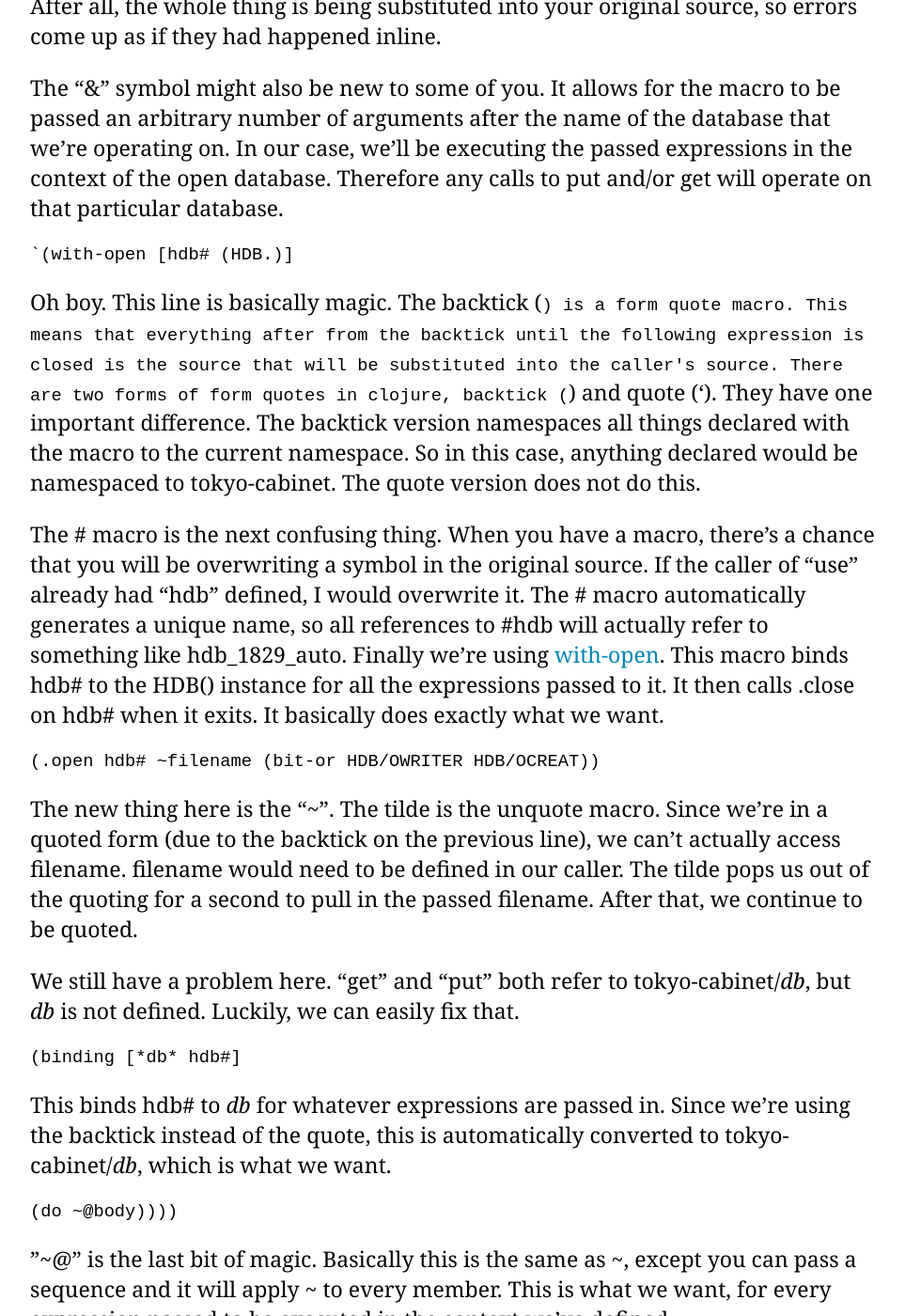
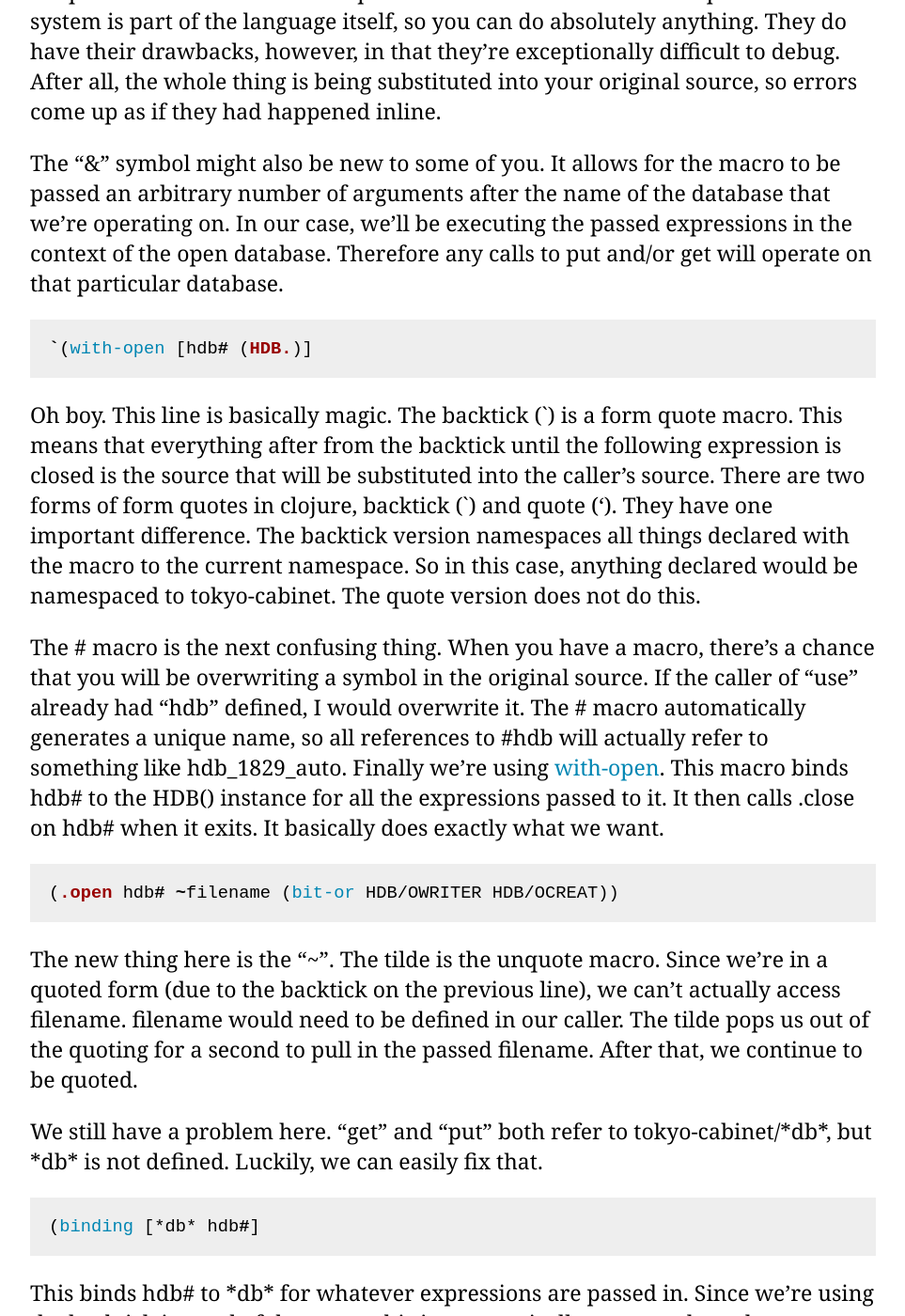
Before and after one commit to JustinTulloss/caffeinated-simpleton, a Jekyll site: the page built from _posts/2009-03-22-fifth-static-storage-and-tokyo-cabinet.markdown, in a window 1280 px wide and 1400 px high, scrolled down 2702 px. Shown: the whole window at 94% size, without its empty margins (158-1121 px from the left). Built offline with Jekyll 4.4.1, drawn with Linux system fonts in a browser that asks for light colours; Markdown is read by kramdown in place of the engine named in the settings; some of the changed text lies outside the part shown.

Commit message:
Fixup highlighting in tokyo cabinet post

```diff
--- a/_posts/2009-03-22-fifth-static-storage-and-tokyo-cabinet.markdown
+++ b/_posts/2009-03-22-fifth-static-storage-and-tokyo-cabinet.markdown
@@ -75,23 +75,23 @@ To accomplish this, I ended up with the wrapper below.
 <script src="http://gist.github.com/83113.js"></script>
 
 Whew. Pretty intense stuff. There's all sorts of new stuff here for the beginning lisper, so let's step through this line by line, though we'll skip a few of the less interesting lines.
-<pre lang="clojure"> (declare *db*)</pre>
-This is pretty straightforward. It declares *db* in the tokyo-cabinet namespace. *&lt;var name&gt;* is the convention for declaring globals in lisp.
-<pre lang="clojure">(defmacro use [filename &amp; body]</pre>
+{% highlight clj %} (declare *db*){% endhighlight %}
+This is pretty straightforward. It declares \*db\* in the tokyo-cabinet namespace. \*&lt;var name&gt;\* is the convention for declaring globals in lisp.
+{% highlight clj %}(defmacro use [filename &amp; body]{% endhighlight %}
 Macros are what lispers tend to rave about, and this is my first one. Macros in lisp are basically the same concept as in C, you can substitute whatever you like into the place where it's used at compile time. The difference is that lisp's macro system is part of the language itself, so you can do absolutely anything. They do have their drawbacks, however, in that they're exceptionally difficult to debug. After all, the whole thing is being substituted into your original source, so errors come up as if they had happened inline.
 
 The "&amp;" symbol might also be new to some of you. It allows for the macro to be passed an arbitrary number of arguments after the name of the database that we're operating on. In our case, we'll be executing the passed expressions in the context of the open database. Therefore any calls to put and/or get will operate on that particular database.
-<pre lang="clojure">`(with-open [hdb# (HDB.)]</pre>
-Oh boy. This line is basically magic. The backtick (`) is a form quote macro. This means that everything after from the backtick until the following expression is closed is the source that will be substituted into the caller's source. There are two forms of form quotes in clojure, backtick (`) and quote ('). They have one important difference. The backtick version namespaces all things declared with the macro to the current namespace. So in this case, anything declared would be namespaced to tokyo-cabinet. The quote version does not do this.
+{% highlight clj %}`(with-open [hdb# (HDB.)]{% endhighlight %}
+Oh boy. This line is basically magic. The backtick (\`) is a form quote macro. This means that everything after from the backtick until the following expression is closed is the source that will be substituted into the caller's source. There are two forms of form quotes in clojure, backtick (\`) and quote ('). They have one important difference. The backtick version namespaces all things declared with the macro to the current namespace. So in this case, anything declared would be namespaced to tokyo-cabinet. The quote version does not do this.
 
-The # macro is the next confusing thing. When you have a macro, there's a chance that you will be overwriting a symbol in the original source. If the caller of "use" already had "hdb" defined, I would overwrite it. The # macro automatically generates a unique name, so all references to #hdb will actually refer to something like hdb_1829_auto. Finally we're using <a href="http://clojure.org/api#with-open">with-open</a>. This macro binds hdb# to the HDB() instance for all the expressions passed to it. It then calls .close on hdb# when it exits. It basically does exactly what we want.
-<pre lang="clojure">(.open hdb# ~filename (bit-or HDB/OWRITER HDB/OCREAT))</pre>
+The # macro is the next confusing thing. When you have a macro, there's a chance that you will be overwriting a symbol in the original source. If the caller of "use" already had "hdb" defined, I would overwrite it. The # macro automatically generates a unique name, so all references to #hdb will actually refer to something like hdb\_1829\_auto. Finally we're using <a href="http://clojure.org/api#with-open">with-open</a>. This macro binds hdb# to the HDB() instance for all the expressions passed to it. It then calls .close on hdb# when it exits. It basically does exactly what we want.
+{% highlight clj %}(.open hdb# ~filename (bit-or HDB/OWRITER HDB/OCREAT)){% endhighlight %}
 The new thing here is the "~". The tilde is the unquote macro. Since we're in a quoted form (due to the backtick on the previous line), we can't actually access filename. filename would need to be defined in our caller. The tilde pops us out of the quoting for a second to pull in the passed filename. After that, we continue to be quoted.
 
-We still have a problem here. "get" and "put" both refer to tokyo-cabinet/*db*, but *db* is not defined. Luckily, we can easily fix that.
-<pre lang="clojure">(binding [*db* hdb#]</pre>
-This binds hdb# to *db* for whatever expressions are passed in. Since we're using the backtick instead of the quote, this is automatically converted to tokyo-cabinet/*db*, which is what we want.
-<pre lang="clojure">(do ~@body))))</pre>
+We still have a problem here. "get" and "put" both refer to tokyo-cabinet/\*db\*, but \*db\* is not defined. Luckily, we can easily fix that.
+{% highlight clj %}(binding [*db* hdb#]{% endhighlight %}
+This binds hdb# to \*db\* for whatever expressions are passed in. Since we're using the backtick instead of the quote, this is automatically converted to tokyo-cabinet/*db*, which is what we want.
+{% highlight clj %}(do ~@body)))){% endhighlight %}
 "~@" is the last bit of magic. Basically this is the same as ~, except you can pass a sequence and it will apply ~ to every member. This is what we want, for every expression passed to be executed in the context we've defined.
 
 As time goes on, I will add more of the Java API into this wrapper. You can follow the <a href="http://github.com/jmtulloss/tokyo-cabinet-clj/tree/master">project on github</a> if you're interested in the updates.
```
